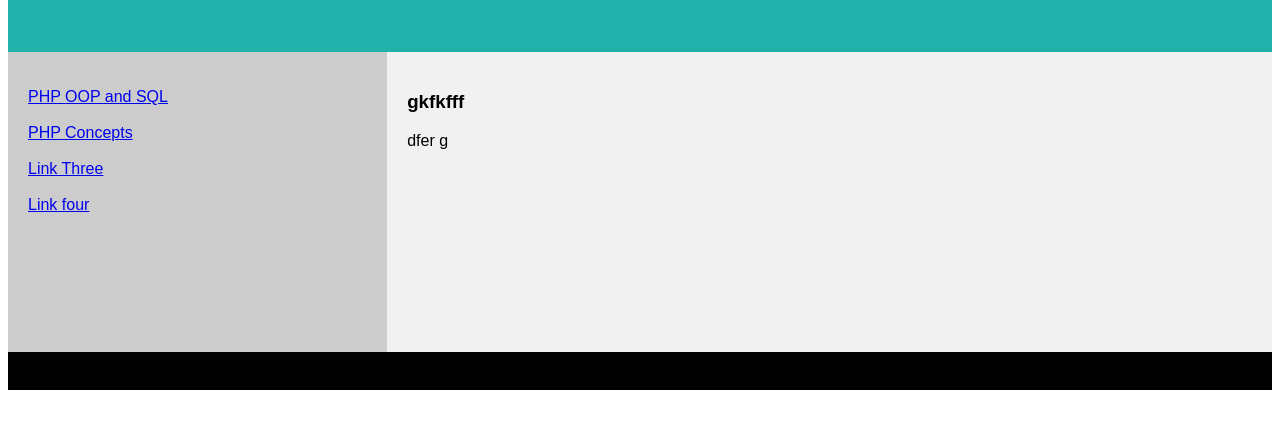
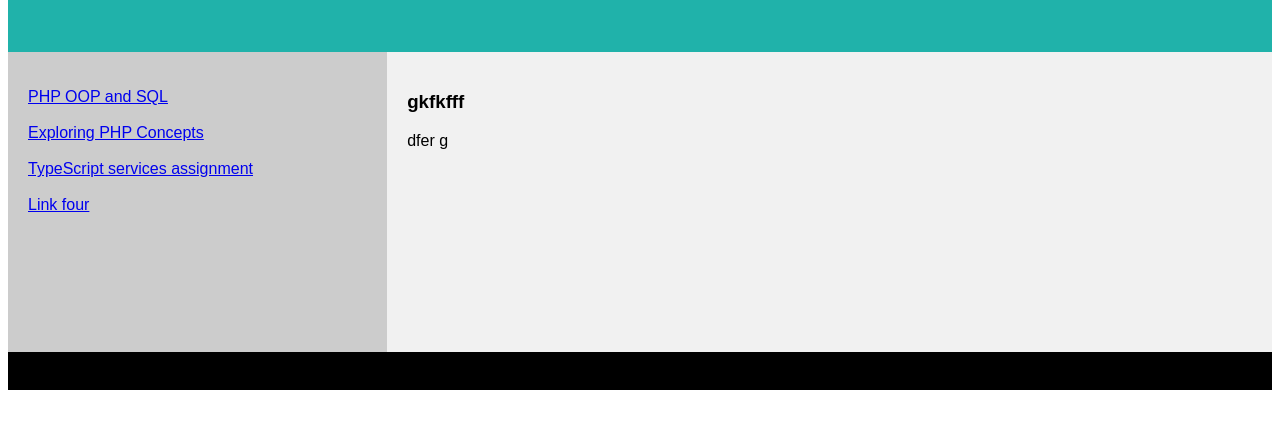
Before and after one commit to xleahcahill/website, a plain HTML site: page index.html in a window 1280 px wide. Shown: the part 164-592 px from the top of the page. Drawn offline with Linux system fonts and the light colour scheme.

Commit message:
Update link 3

```diff
--- a/index.html
+++ b/index.html
@@ -13,8 +13,8 @@
   <nav>
     <ul>
       <li><a href="https://github.com/xleahcahill/PHPSQL"> PHP OOP and SQL </a></li><br>
-      <li><a href="https://github.com/xleahcahill/PHPMVC"> PHP Concepts </a></li><br>
-      <li><a href="#">Link Three</a></li><br>
+      <li><a href="https://github.com/xleahcahill/PHPMVC"> Exploring PHP Concepts </a></li><br>
+      <li><a href="https://github.com/xleahcahill/TypeScript">TypeScript services assignment</a></li><br>
     <li><a href="#">Link four</a></li><br>
     </ul>
   </nav>
```
